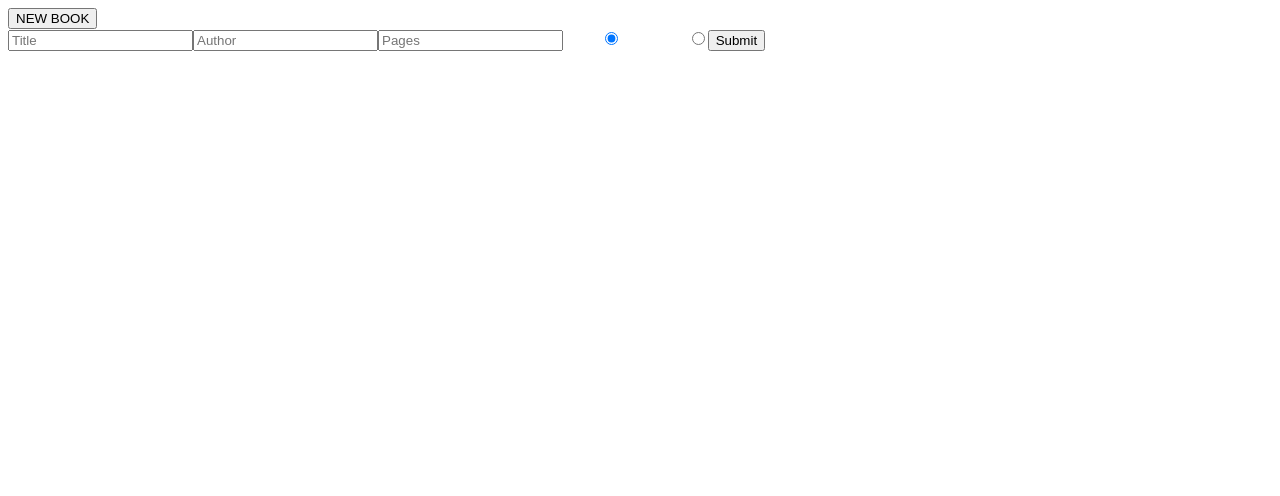
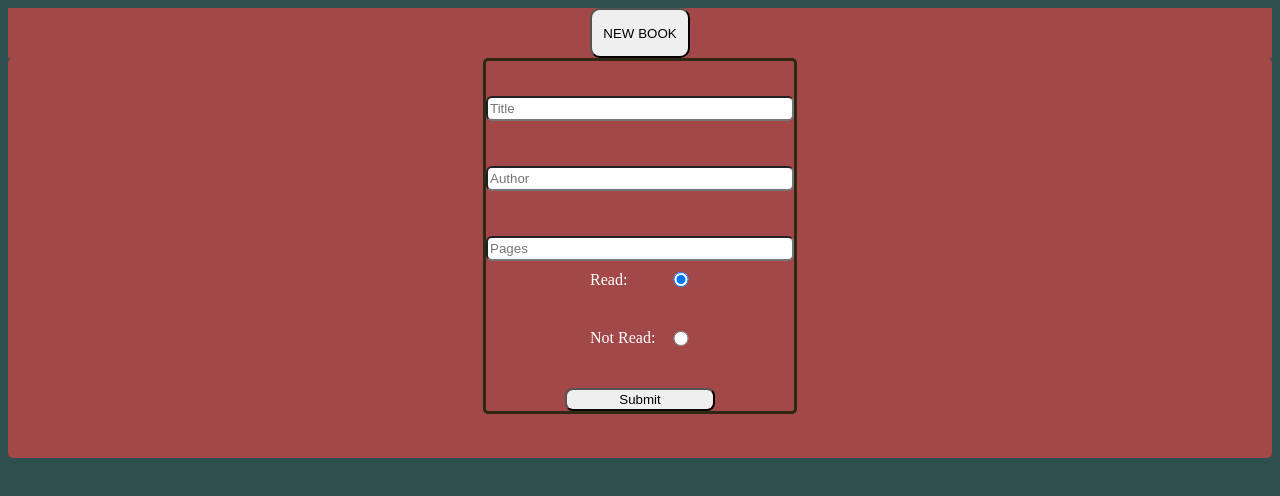
Before and after one commit to Beliver12/Library-repo, a plain HTML site: page index.html in a window 1280 px wide. Both pictures are taken after a click on the button "NEW BOOK". Drawn offline with Linux system fonts and the light colour scheme.

Commit message:
made page look nicer

```diff
--- a/style.css
+++ b/style.css
@@ -1,10 +1,90 @@
 .book{
   display: flex;
   justify-content: space-between;
-  width: 800px;
-  border: 1px solid black;
+  align-items: center;
+ text-align: center;
+  border: 2px solid black;
+  border-bottom-left-radius: 5px;
+  height: 30px;
+  color: beige;
+  font-size: large;
 }
 
 #content.book {
   display: none;
 }
+
+#container {
+  display: grid;
+  grid-template-columns: 1fr;
+  grid-template-rows: repeat(auto-fit, minmax(10%, 400px));
+  background-color: rgb(163, 72, 72);
+  border-radius: 5px
+}
+
+.add-button {
+  width: 100px;
+  height: 50px;
+  border-radius: 10px;
+}
+
+.heading{
+  display: flex;
+  justify-content: center;
+  background-color: rgb(163, 72, 72);
+}
+
+#header, form{
+  grid-row: 1/2;
+  height: 350px;
+  display: grid;
+  grid-template-columns: 1fr;
+  grid-template-rows: repeat(6, 25px);
+  justify-self: center;
+  row-gap: 10px;
+
+}
+form{
+  border: 3px solid rgb(44, 40, 17);
+  border-radius: 5px;
+}
+
+input[type='text'],
+input[type='number']{
+  width: 300px;
+  border-radius: 6px;
+}
+
+button[type='submit']{
+  width: 150px;
+  justify-self: center;
+  border-radius: 8px;
+}
+
+input[type='radio'] {
+  width: 50px;
+  justify-self: center;
+position: relative;
+bottom: 32px;
+left: 40px;
+}
+
+label{
+  width: 100px;
+  justify-self: center;
+}
+
+#readButton{
+  border-radius: 6px;
+  background-color: darkolivegreen;
+  color: white;
+}
+
+#deleteButton{
+  border-radius: 6px;
+  background-color:darkred;
+  color: white;
+}
+body{
+  background-color:darkslategrey;
+}
```
